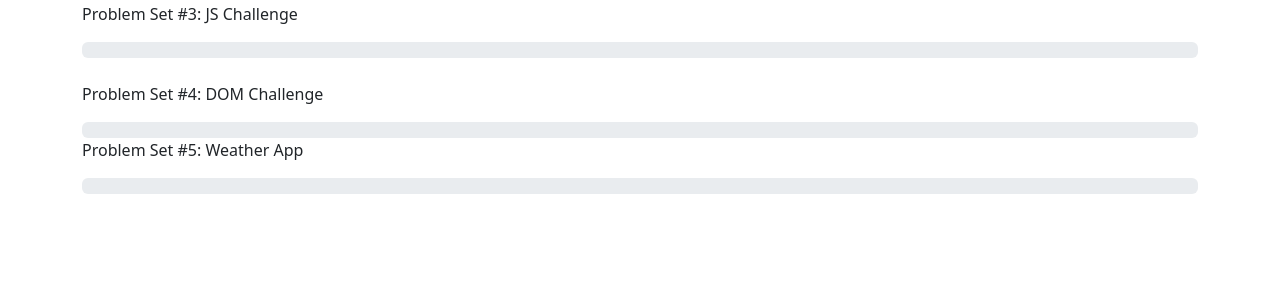
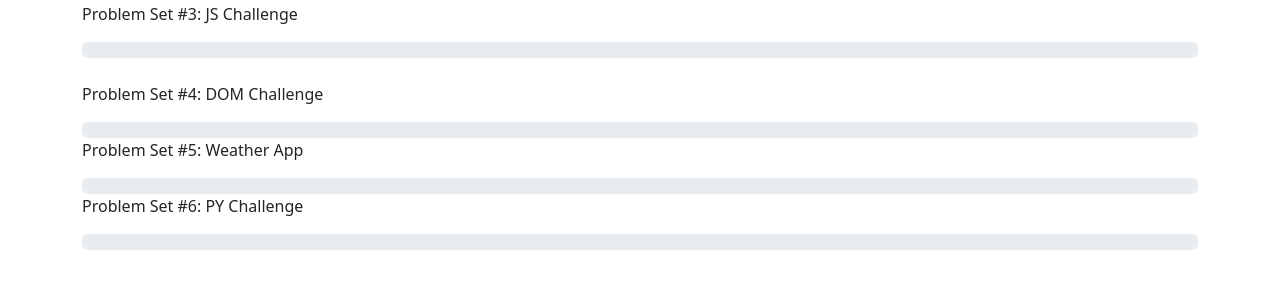
Before and after one commit to boyuan12/course, a Django app: page /gradebook in a window 1280 px wide. Shown: the part 270-570 px from the top of the page. Run offline with Django 4.2, Linux system fonts and the light colour scheme; the visitor is signed in with stand-in values (Sample User, id 1); data that the repository does not hold is empty; some libraries are stand-ins or nearby versions.

Commit message:
added pset6 to gradebook

```diff
--- a/webdev/templates/webdev/gradebook.html
+++ b/webdev/templates/webdev/gradebook.html
@@ -52,7 +52,17 @@
         </div>
         {% endif %}
         <p>Problem Set #5: Weather App</p>
-        {% if pset5.data.passed|div:pset4.data.all >= 0.6 %}
+        {% if pset5.data.passed|div:pset5.data.all >= 0.6 %}
+        <div class="progress">
+            <div class="progress-bar bg-success" role="progressbar" style="width: {{ pset6.data.passed|div:pset6.data.all|mul:100|floatformat }}%;" aria-valuenow="{{ pset6.data.passed|div:pset6.data.all|mul:100|floatformat }}" aria-valuemin="0" aria-valuemax="100">{{ pset6.data.passed|div:pset6.data.all|mul:100|floatformat }}%</div>
+        </div>
+        {% else %}
+        <div class="progress">
+            <div class="progress-bar bg-danger" role="progressbar" style="width: {{ pset6.data.passed|div:pset6.data.all|mul:100|floatformat }}%;" aria-valuenow="{{ pset6.data.passed|div:pset6.data.all|mul:100|floatformat }}" aria-valuemin="0" aria-valuemax="100">{{ pset6.data.passed|div:pset6.data.all|mul:100|floatformat }}%</div>
+        </div>
+        {% endif %}
+        <p>Problem Set #6: PY Challenge</p>
+        {% if pset6.data.passed|div:pset6.data.all >= 0.6 %}
         <div class="progress">
             <div class="progress-bar bg-success" role="progressbar" style="width: {{ pset5.data.passed|div:pset5.data.all|mul:100|floatformat }}%;" aria-valuenow="{{ pset5.data.passed|div:pset5.data.all|mul:100|floatformat }}" aria-valuemin="0" aria-valuemax="100">{{ pset5.data.passed|div:pset5.data.all|mul:100|floatformat }}%</div>
         </div>
```
